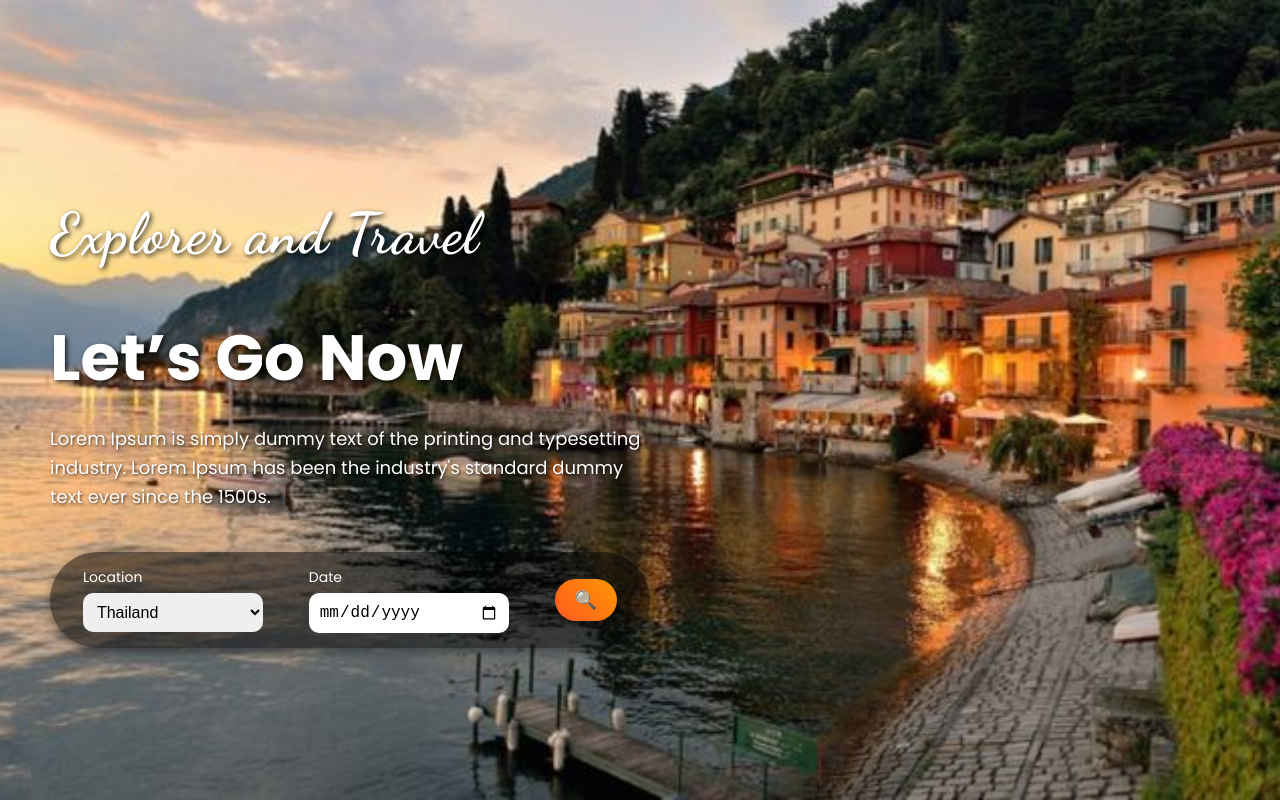
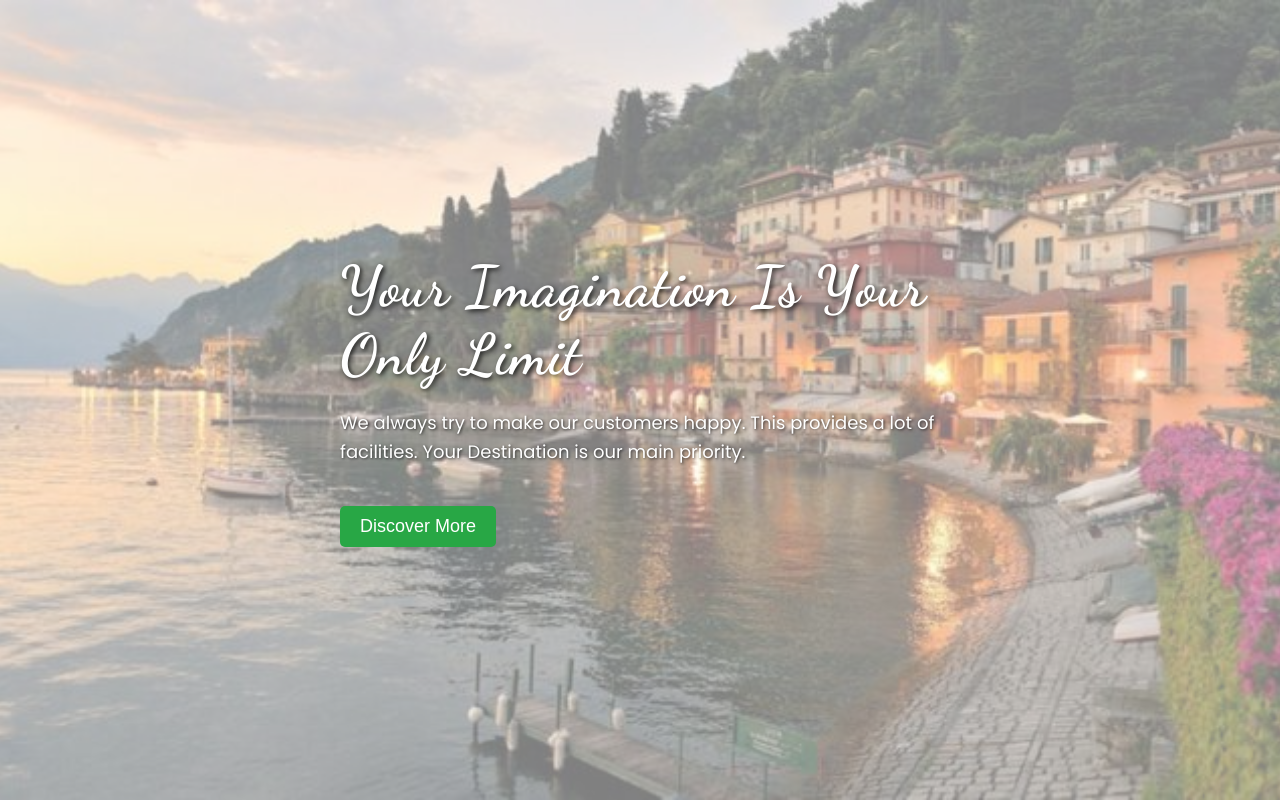
Before and after one commit to monicajala/projectfrontenduas, a plain HTML site: page projectfrontenduas/index.html in a window 1280 px wide. Shown: the top 802 px of the page. Drawn offline with nearby package versions, Linux system fonts and the light colour scheme.

Commit message:
homepage1

```diff
--- a/projectfrontenduas/index.html
+++ b/projectfrontenduas/index.html
@@ -11,27 +11,20 @@
 
     <!-- Hero Section -->
     <div class="hero-section">
+        <img src="assets/homepage.jpg" alt="Deskripsi Gambar" />
         <div class="content">
-            <h2 class="sub-heading">Explorer and Travel</h2>
-            <h1 class="main-heading">Let’s Go Now</h1>
+            <h2 class="sub-heading">Your Imagination Is Your Only Limit</h2>
             <p class="description">
-                Lorem Ipsum is simply dummy text of the printing and typesetting industry.
-                Lorem Ipsum has been the industry's standard dummy text ever since the 1500s.
+                We always try to make our customers happy. This provides a lot of facilities. Your Destination is our main priority.
             </p>
-
-            <div class="search-bar">
-                <div class="location">
-                    <span>Location</span>
-                    <select ng-model="selectedLocation" ng-options="location for location in locations"></select>
-                </div>
-                <div class="date">
-                    <span>Date</span>
-                    <input type="date" ng-model="selectedDate">
-                </div>
-                <button class="search-button" ng-click="search()">🔍</button>
+            <button class="discover-button">Discover More</button>
         </div>
     </div>
-    </div>
+
+    <script src="https://ajax.googleapis.com/ajax/libs/angularjs/1.8.2/angular.min.js"></script>
+    <script src="script.js"></script>
+</body>
+</html>
 
     <!-- Popular Destinations Section -->
     <div class="slider-container">
@@ -43,31 +36,31 @@
         <!-- Track slider -->
         <div class="slider">
             <div class="slide">
-            <img src="italy.jpg" alt="Italy">
+                <img src="assets/italy.jpg" alt="Italy">
             </div>
             <div class="slide">
-            <img src="switzerland.jpg" alt="Switzerland">
+                <img src="assets/switzerland.jpg" alt="Switzerland">
             </div>
             <div class="slide">
-            <img src="greece.jpg" alt="Greece">
+                <img src="assets/greece.jpg" alt="Greece">
             </div>
             <div class="slide">
-            <img src="vietnam.jpg" alt="Vietnam">
+                <img src="assets/vietnam.jpg" alt="Vietnam">
             </div>
             <div class="slide">
-            <img src="bali.jpg" alt="Vietnam">
+                <img src="assets/bali.jpg" alt="Bali">
             </div>
             <div class="slide">
-            <img src="papua.jpg" alt="Vietnam">
+                <img src="assets/papua.jpg" alt="Papua">
             </div>
             <div class="slide">
-            <img src="pantai.jpg" alt="Vietnam">
+                <img src="assets/pantai.jpg" alt="Pantai">
             </div>
         </div>
     </div>
 
     <script src="https://ajax.googleapis.com/ajax/libs/angularjs/1.8.2/angular.min.js"></script>
-    <script src="app.js"></script>
-    <script src="script.js"></script>
+    <script src="script.js"></script> <!-- Pastikan ini adalah script untuk logika AngularJS -->
+    <script src="app.js"></script>    <!-- Jika ada script lain, pastikan urutannya benar -->
 </body>
 </html>
--- a/projectfrontenduas/styles.css
+++ b/projectfrontenduas/styles.css
@@ -1,21 +1,61 @@
 @import url('https://fonts.googleapis.com/css2?family=Poppins:wght@400;700&family=Dancing+Script:wght@400;700&display=swap');
 
-body, html {
+body {
     margin: 0;
-    padding: 0;
     font-family: 'Poppins', sans-serif;
-    height: 100%;
 }
 
 .hero-section {
-    background: url('homepage.jpg') no-repeat center center/cover;
+    position: relative;
     height: 100vh;
     display: flex;
     align-items: center;
-    justify-content: flex-start; /* Teks pindah ke kiri */
+    justify-content: center;
+    text-align: center;
     color: white;
-    padding-left: 50px; /* Memberikan jarak dari kiri */
-    box-sizing: border-box;
+    overflow: hidden;
+}
+
+.hero-section img {
+    position: absolute;
+    top: 0;
+    left: 0;
+    width: 100%;
+    height: 100%;
+    object-fit: cover;
+    opacity: 0.5; /* Jadikan gambar latar belakang transparan */
+}
+
+.content {
+    position: relative; /* Agar teks di atas gambar */
+    z-index: 2; /* Mengedepankan konten di atas gambar */
+}
+
+.sub-heading {
+    font-size: 40px;
+    font-weight: 700;
+    font-family: 'Dancing Script', cursive;
+    margin: 0;
+}
+
+.description {
+    font-size: 20px;
+    margin: 20px 0;
+}
+
+.discover-button {
+    background-color: #28a745;
+    color: white;
+    border: none;
+    padding: 10px 20px;
+    font-size: 18px;
+    border-radius: 5px;
+    cursor: pointer;
+    transition: background-color 0.3s;
+}
+
+.discover-button:hover {
+    background-color: #218838;
 }
 
 .content {
```
Also changed, not shown: projectfrontenduas/assets/bali.jpg (renamed from projectfrontenduas/bali.jpg), projectfrontenduas/assets/greece.jpg (renamed from projectfrontenduas/greece.jpg), projectfrontenduas/assets/homepage.jpg (renamed from projectfrontenduas/homepage.jpg), projectfrontenduas/assets/italy.jpg (renamed from projectfrontenduas/italy.jpg), projectfrontenduas/assets/pantai.jpg (renamed from projectfrontenduas/pantai.jpg), projectfrontenduas/assets/papua.jpg (renamed from projectfrontenduas/papua.jpg), projectfrontenduas/assets/switzerland.jpg (renamed from projectfrontenduas/switzerland.jpg), projectfrontenduas/assets/vietnam.jpg (renamed from projectfrontenduas/vietnam.jpg), projectfrontenduas/script.js (renamed from projectfrontenduas/app.js). Lines whose indentation alone changed are shown as unchanged.
